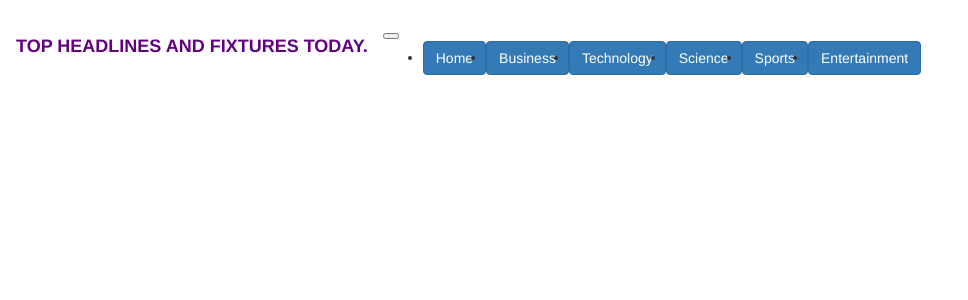
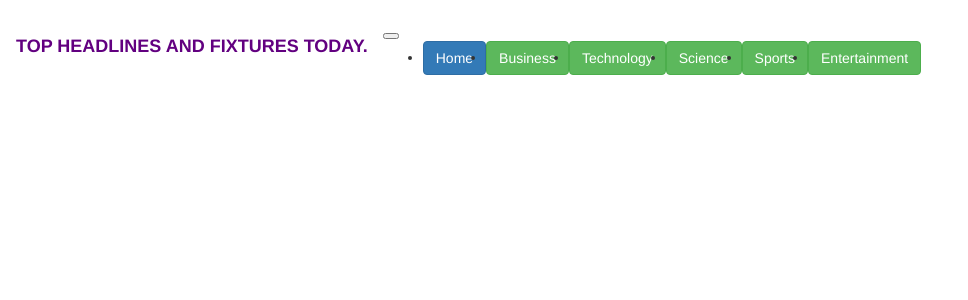
Before and after one commit to sha-lin/newsAPI, a Flask app: template app/templates/base.html in a window 1280 px wide. Shown: the top 300 px of the page, without its empty margins (0-968 px from the left). Run offline with Flask 2, Linux system fonts and the light colour scheme; the template is opened without the code that fills it, so the values that code supplies are empty; some libraries are stand-ins or nearby versions.

```diff
--- a/app/templates/navbar.html
+++ b/app/templates/navbar.html
@@ -12,27 +12,22 @@
             <a class="nav-link" href="/"><button type="button" class="btn btn-primary">Home </button><span class="sr-only"></span></a>
           </li>
           <li class="nav-item">
-            <a class="nav-link" href="/{{'categories/Business'}}"><button type="button" class="btn btn-primary">Business</button></a>
+            <a class="nav-link" href="/{{'categories/Business'}}"><button type="button" class="btn btn-success">Business</button></a>
           </li>
           <li class="nav-item">
-            <a class="nav-link" href="/{{'categories/Technology'}}"><button type="button" class="btn btn-primary">Technology</button></a>
+            <a class="nav-link" href="/{{'categories/Technology'}}"><button type="button" class="btn btn-success">Technology</button></a>
           </li>
           <li class="nav-item">
-            <a class="nav-link" href="/{{'categories/Science'}}"><button type="button" class="btn btn-primary">Science</button></a>
+            <a class="nav-link" href="/{{'categories/Science'}}"><button type="button" class="btn btn-success">Science</button></a>
           </li>
           <li class="nav-item">
-            <a class="nav-link" href="/{{'categories/Sports'}}"><button type="button" class="btn btn-primary">Sports</button></a>
+            <a class="nav-link" href="/{{'categories/Sports'}}"><button type="button" class="btn btn-success">Sports</button></a>
           </li>
           <li class="nav-item">
-            <a class="nav-link" href="/{{'categories/Entertainment'}}"><button type="button" class="btn btn-primary">Entertainment</button></a>
+            <a class="nav-link" href="/{{'categories/Entertainment'}}"><button type="button" class="btn btn-success">Entertainment</button></a>
           </li>
         </ul>
 
       </div>
     </nav>
   </div>
-
-  <!-- image home -->
-  <div id="home">
-  <!-- <img src=https://images.squarespace-cdn.com/content/v1/5aac1f6a5cfd796d520a4a7a/1631156700839-JRN7XKXWVV97FOP29O9A/%23MASCARDI+%282%29.png?format=1500w alt="" width="100%" height="50%"> -->
-</div>
```
